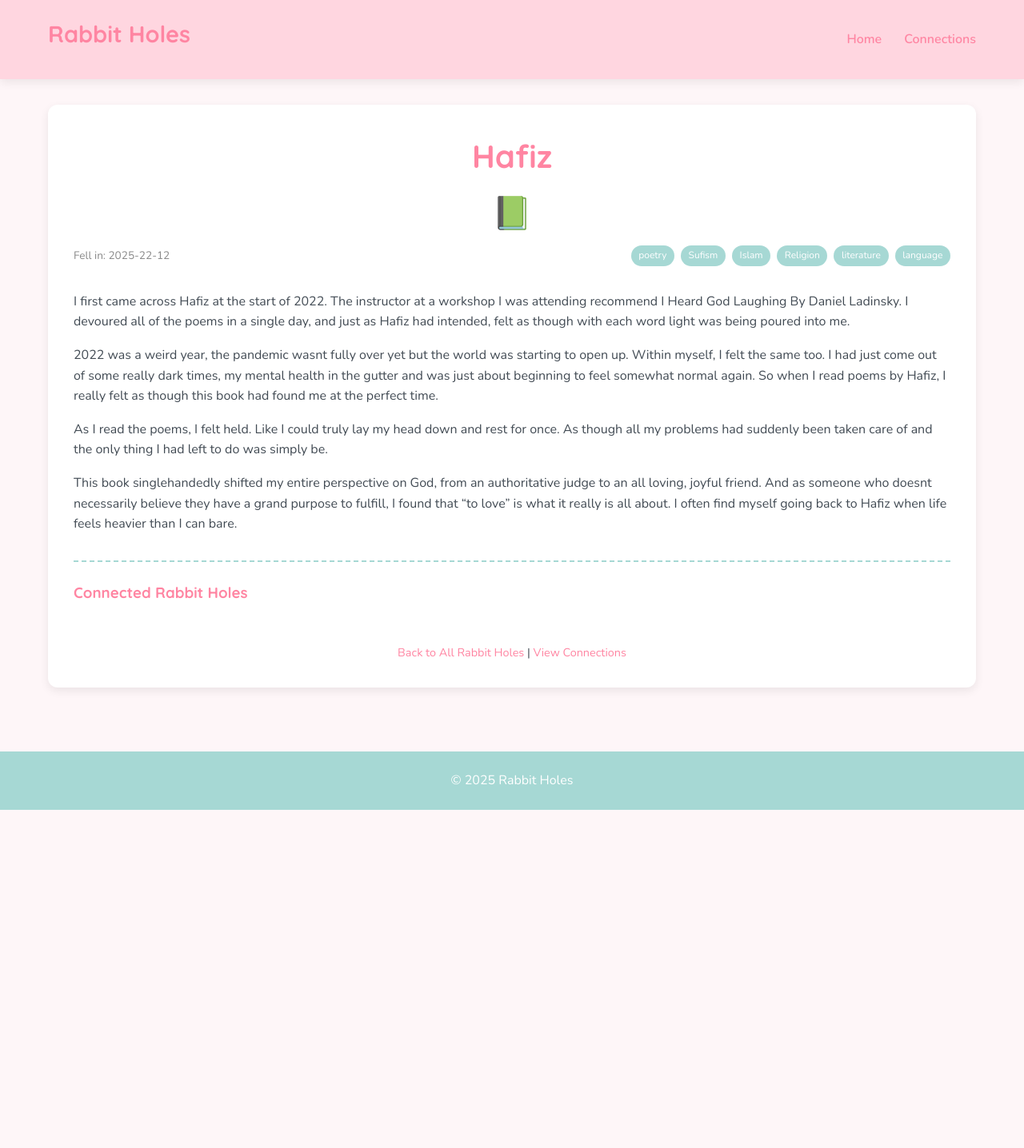
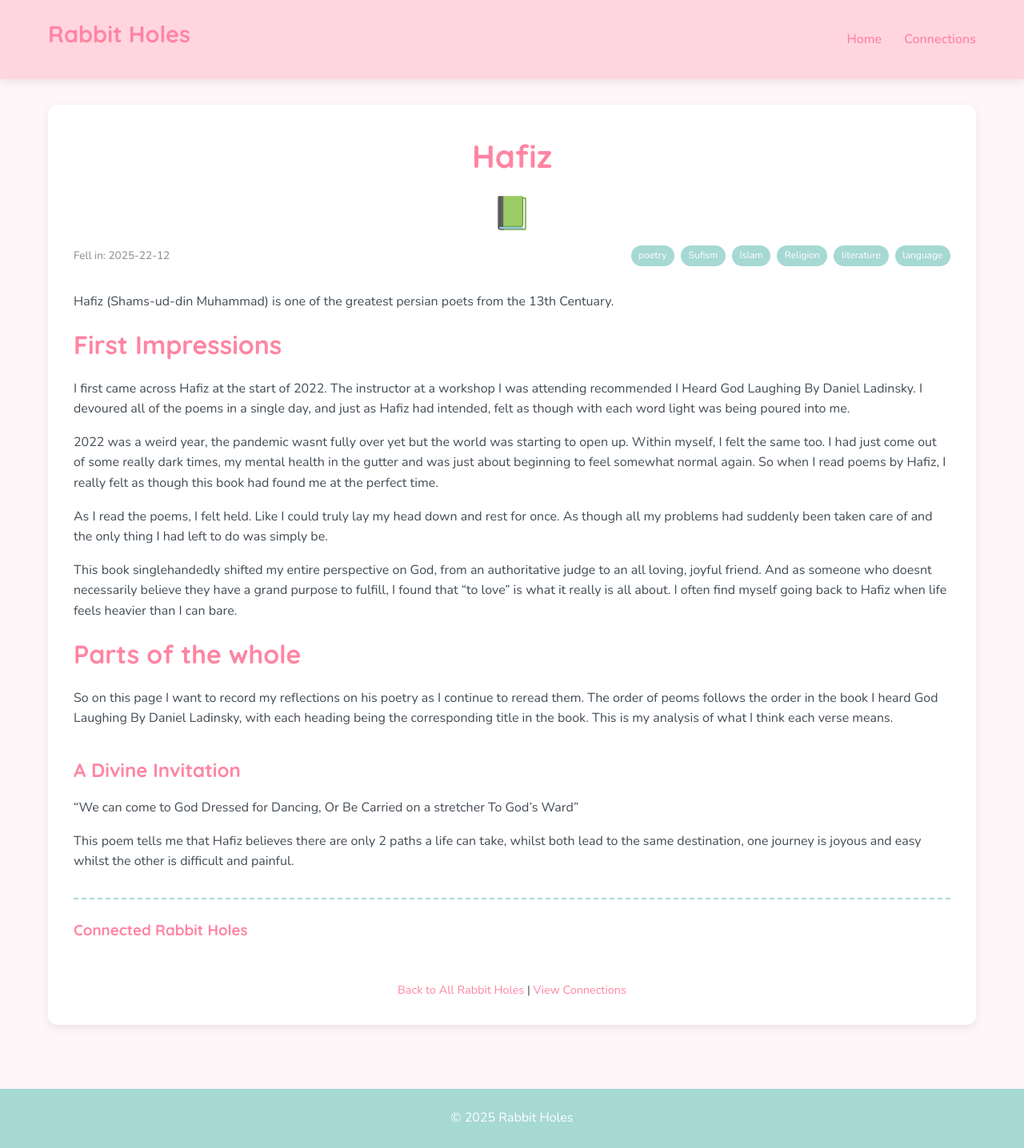
Before and after one commit to A-S620/rabbit-holes, a Jekyll site: the page built from _holes/Hafiz.md, in a window 1280 px wide. Shown: the whole page at 80% size. Built offline with Jekyll 4.4.1, drawn with Linux system fonts in a browser that asks for light colours; before the commit the page ends 1013 px from its top, so only the background shows below that.

Commit message:
Hafiz - Poem 1

```diff
--- a/_holes/Hafiz.md
+++ b/_holes/Hafiz.md
@@ -13,11 +13,26 @@ status: recent
 slug: hafiz
 connected_holes: []
 ---
+> Hafiz (Shams-ud-din Muhammad) is one of the greatest persian poets from the 13th Centuary.
 
-I first came across Hafiz at the start of 2022. The instructor at a workshop I was attending recommend I Heard God Laughing By Daniel Ladinsky. I devoured all of the poems in a single day, and just as Hafiz had intended, felt as though with each word light was being poured into me.
+# First Impressions
+
+I first came across Hafiz at the start of 2022. The instructor at a workshop I was attending recommended I Heard God Laughing By Daniel Ladinsky. I devoured all of the poems in a single day, and just as Hafiz had intended, felt as though with each word light was being poured into me.
 
 2022 was a weird year, the pandemic wasnt fully over yet but the world was starting to open up.  Within myself, I felt the same too.  I had just come out of some really dark times, my mental health in the gutter and was just about beginning to feel somewhat normal again.  So when I read poems by Hafiz, I really felt as though this book had found me at the perfect time.
 
 As I read the poems, I felt held. Like I could truly lay my head down and rest for once. As though all my problems had suddenly been taken care of and the only thing I had left to do was simply be.
 
 This book singlehandedly shifted my entire perspective on God, from an authoritative judge to an all loving, joyful friend. And as someone who doesnt necessarily believe they have a grand purpose to fulfill, I found that "to love" is what it really is all about. I often find myself going back to Hafiz when life feels heavier than I can bare.
+
+# Parts of the whole
+So on this page I want to record my reflections on his poetry as I continue to reread them. The order of peoms follows the order in the book I heard God Laughing By Daniel Ladinsky, with each heading being the corresponding title in the book. This is my analysis of what I think each verse means.
+
+## A Divine Invitation
+"We can come to God
+Dressed for Dancing,
+Or
+Be Carried on a stretcher
+To God's Ward"
+
+This poem tells me that Hafiz believes there are only 2 paths a life can take, whilst both lead to the same destination, one journey is joyous and easy whilst the other is difficult and painful.
```
